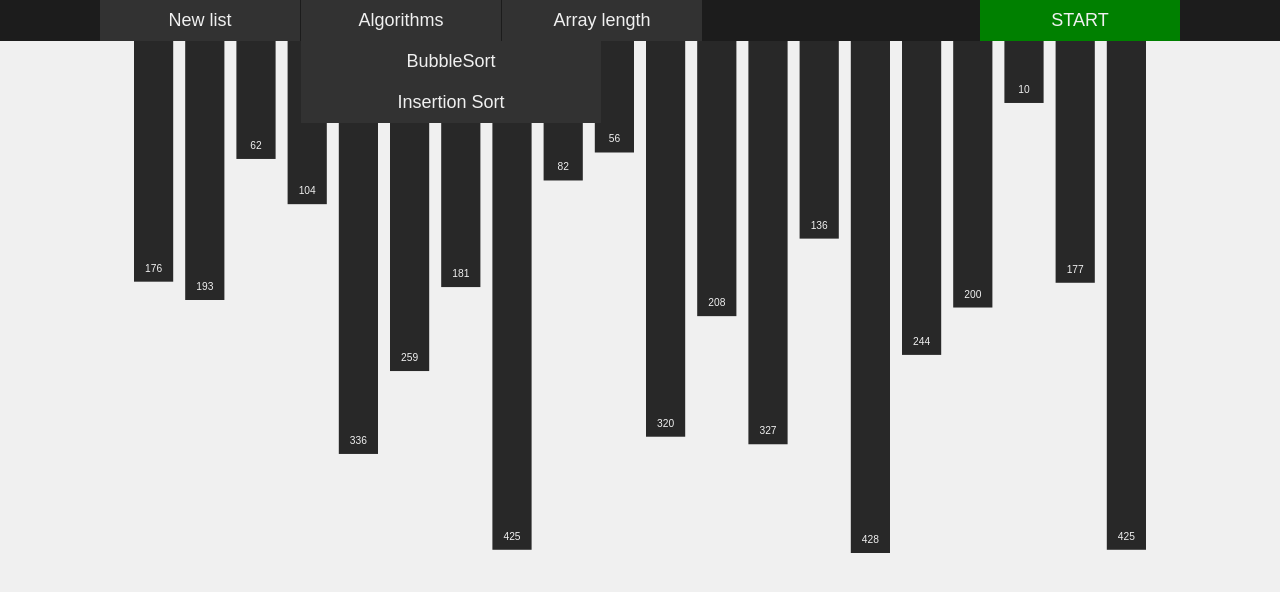
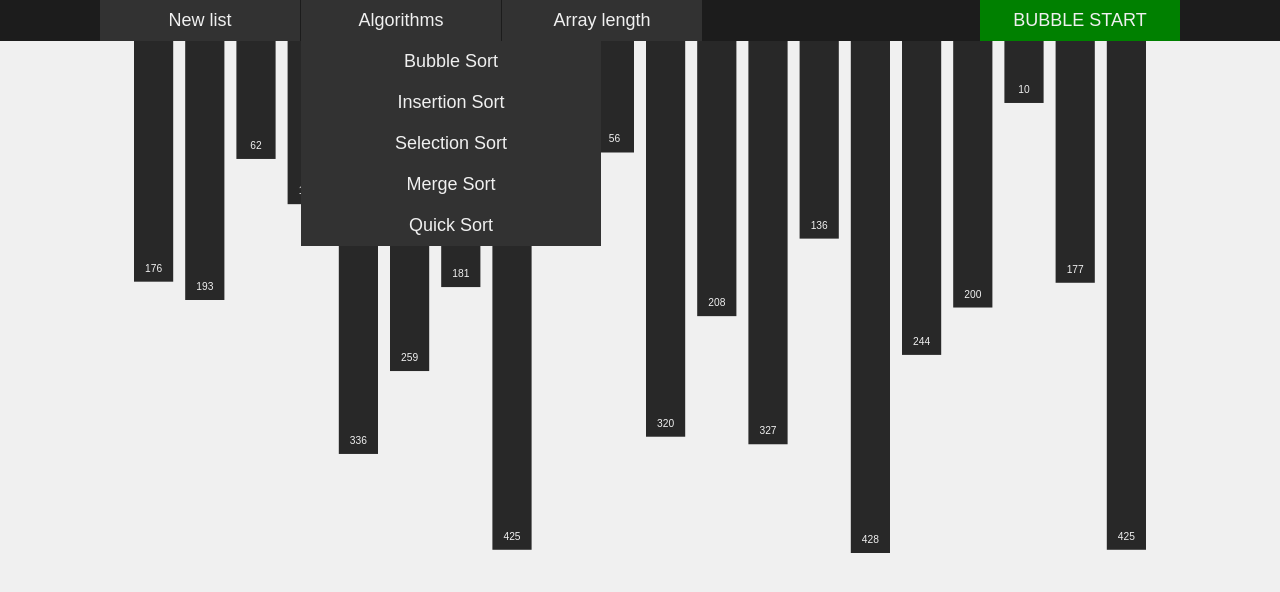
Before and after one commit to ah-aydin/sorting-visualizer-, a plain HTML site: page index.html in a window 1280 px wide. Both pictures are taken after a click on the button "Algorithms". Drawn offline with Linux system fonts and the light colour scheme.

Commit message:
Update index.html

```diff
--- a/index.html
+++ b/index.html
@@ -16,8 +16,11 @@
             <div class='dropdown navbutton'>
                 <button onclick='dropDown(this)' class='dropbtn' value='algorithms-dropdown'>Algorithms</button>
                 <div id='algorithms-dropdown' class='dropdown-content'>
-                    <button value='bubble' class='dropdown-object' onclick='change_alg(this)'>BubbleSort</button>
+                    <button value='bubble' class='dropdown-object' onclick='change_alg(this)'>Bubble Sort</button>
                     <button value='insertion' class='dropdown-object' onclick='change_alg(this)'>Insertion Sort</button>
+                    <button value='selection' class='dropdown-object' onclick='change_alg(this)'>Selection Sort</button>
+                    <button value='merge' class='dropdown-object' onclick='change_alg(this)'>Merge Sort</button>
+                    <button value='quick' class='dropdown-object' onclick='change_alg(this)'>Quick Sort</button>
                 </div>
             </div>
 
@@ -31,7 +34,7 @@
                 </div>
             </div>
 
-            <button class='navbutton start' onclick='sort()'>START</button>
+            <button id='start' class='navbutton start' onclick='sort()'>BUBBLE START</button>
         </div>
 
         <canvas id='array-canvas' onvolumechange='resizeCanvas()'></canvas>
```
